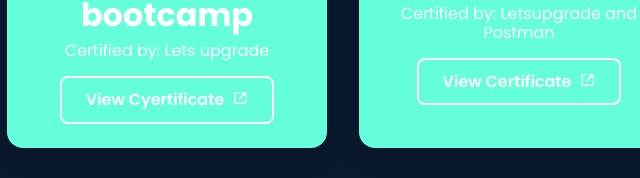
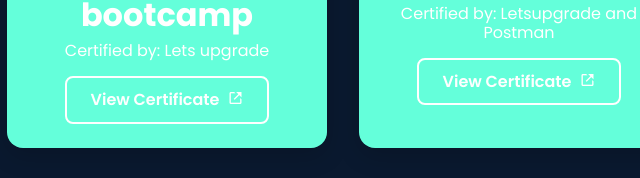
Before and after one commit to ABIR462/Abir-Portfolio, a plain HTML site: page index.html in a window 1280 px wide. Shown: the part 3099-3277 px from the top of the page, 473-1113 px from the left. Drawn offline with nearby package versions, Linux system fonts and the light colour scheme.

Commit message:
Update index.html

```diff
--- a/index.html
+++ b/index.html
@@ -259,7 +259,7 @@
                     <p class="certificate-card__text">Certified by: Lets upgrade</p>
                     <a href="https://verify.letsupgrade.in/certificate/LUEHTMLMAR125271"
                         class="certificate-card__button button" target="_blank">
-                        <span class="button__text">View Cyertificate</span>
+                        <span class="button__text">View Certificate</span>
                         <span class="button__icon"><i class='bx bx-link-external'></i></span>
                     </a>
                 </div>
```
